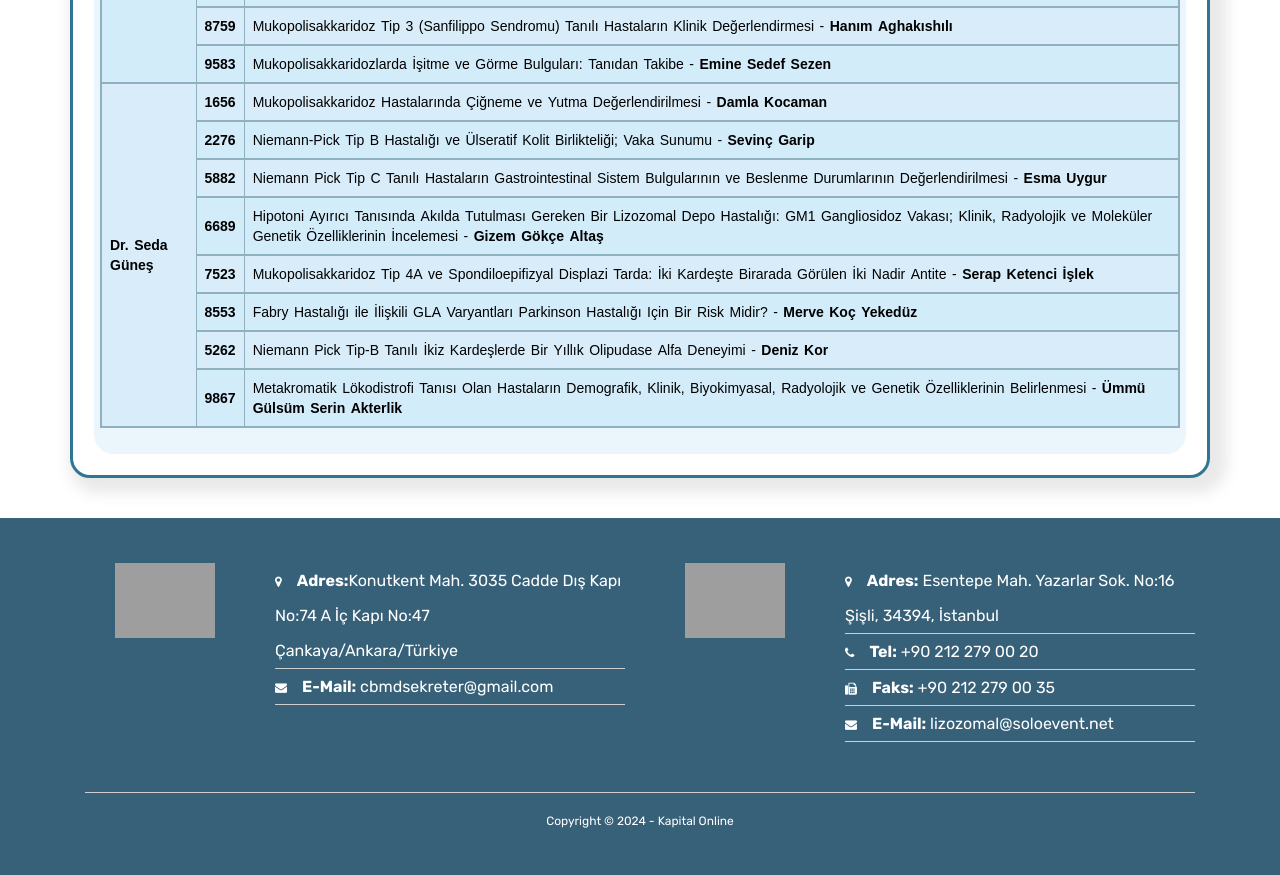
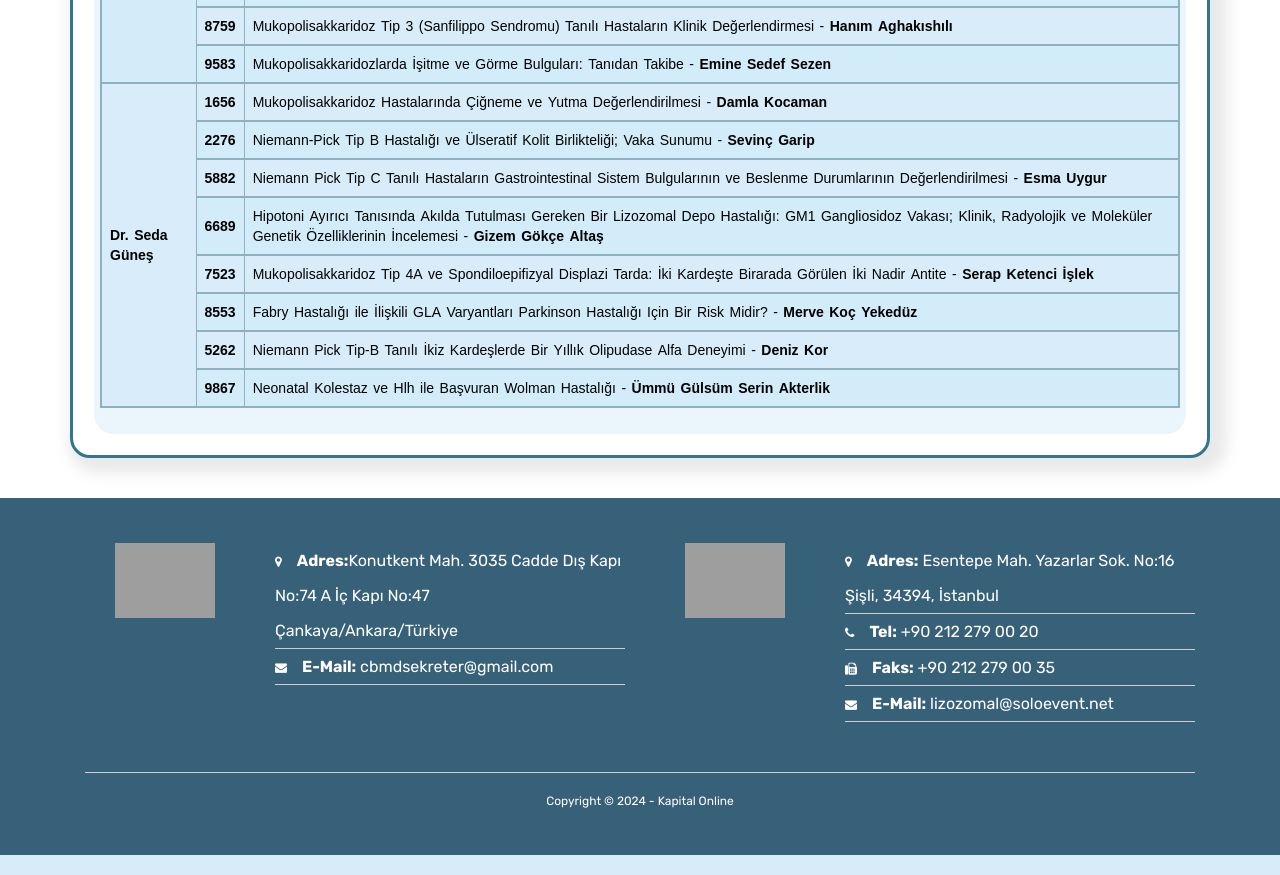
Before and after one commit to haksoz/lizozomal2025, a PHP site: page /program.php in a window 1280 px wide, after a click on "Poster Sunumları". Shown: the part 1913-2788 px from the top of the page. Run offline with PHP 8.4, Linux system fonts and the light colour scheme; some libraries are stand-ins or nearby versions; some web fonts are replaced; grey boxes are pictures that could not be loaded.

Commit message:
9867 numaralı posterin başlığı değiştirildi

```diff
--- a/program.php
+++ b/program.php
@@ -973,7 +973,7 @@
                                                 <tr>
                                                     <td class="oturum sub_clock">9867</td>
                                                     <td class="oturum">
-                                                        Metakromatik Lökodistrofi Tanısı Olan Hastaların Demografik, Klinik, Biyokimyasal, Radyolojik ve Genetik Özelliklerinin Belirlenmesi - <b>Ümmü Gülsüm Serin Akterlik</b>
+                                                        Neonatal Kolestaz ve Hlh ile Başvuran Wolman Hastalığı - <b>Ümmü Gülsüm Serin Akterlik</b>
                                                     </td>
                                                 </tr>
 
```
